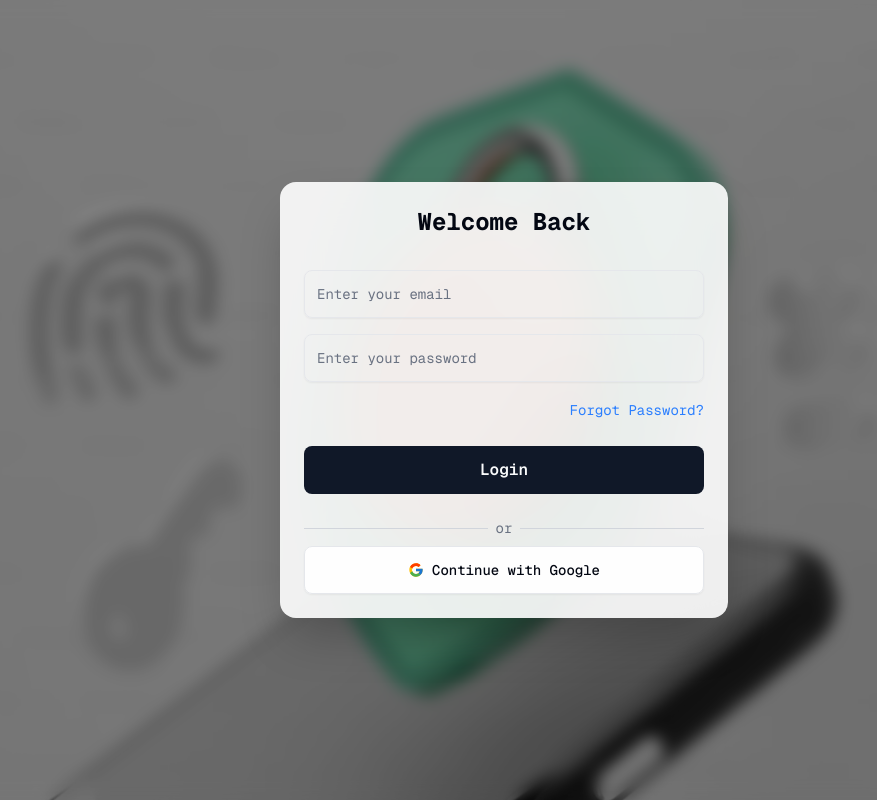
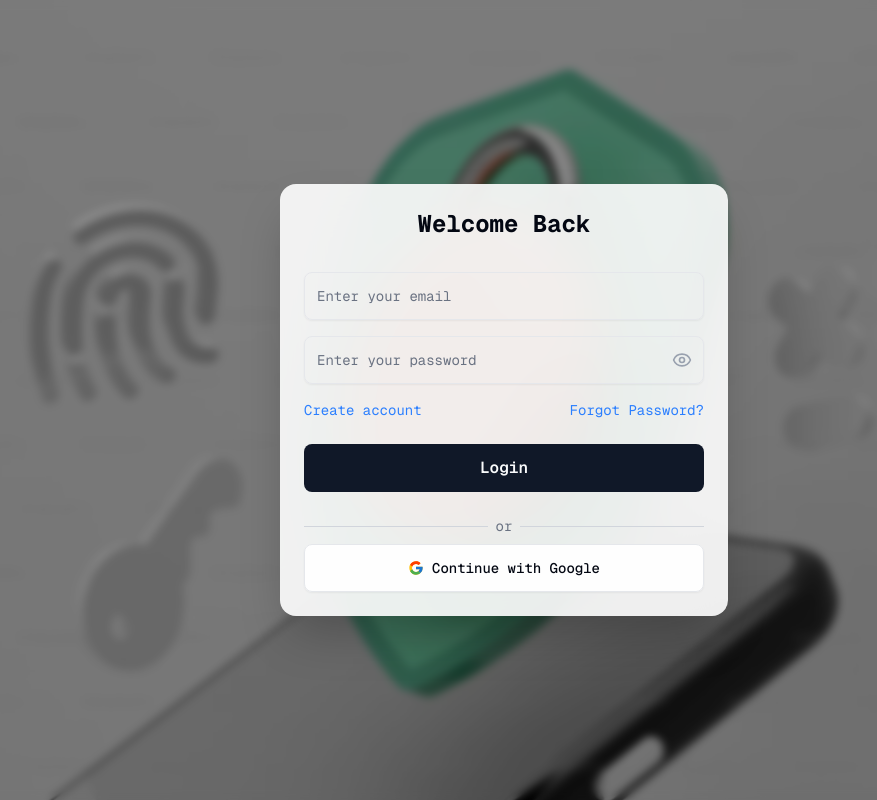
Before and after one commit to Md-Rubel-Ahmed-Rana/TalkTive, a Next.js app in the folder frontend/: page / in a window 1280 px wide. Shown: the whole page, without its empty margins (136-1013 px from the left). Built offline with nearby package versions, Linux system fonts and the light colour scheme.

Commit message:
login page design fully completed

```diff
--- a/frontend/src/auth/login-form.tsx
+++ b/frontend/src/auth/login-form.tsx
@@ -5,6 +5,7 @@ import { Input } from "@/components/ui/input";
 import { Button } from "@/components/ui/button";
 import Link from "next/link";
 import GoogleLogin from "./google-login";
+import PasswordInput from "@/common/password-input";
 
 const loginSchema = z.object({
   email: z.email("Invalid email address"),
@@ -45,21 +46,21 @@ const LoginForm = () => {
         )}
       </div>
 
-      <div className="flex flex-col">
-        <Input
-          type="password"
-          placeholder="Enter your password"
-          className="h-12 text-base"
-          {...register("password")}
-        />
-        {errors.password && (
-          <span className="text-red-500 text-sm mt-1">
-            {errors.password.message}
-          </span>
-        )}
-      </div>
+      <PasswordInput
+        name="password"
+        register={register}
+        className="h-12 text-base"
+        error={errors.password?.message}
+        placeholder="Enter your password"
+      />
 
-      <div className="text-right">
+      <div className="flex justify-between items-center">
+        <Link
+          href="/account/create"
+          className="text-sm text-blue-500 hover:underline"
+        >
+          Create account
+        </Link>
         <Link
           href="/forgot-password"
           className="text-sm text-blue-500 hover:underline"
--- a/frontend/src/auth/login.tsx
+++ b/frontend/src/auth/login.tsx
@@ -1,15 +1,19 @@
 import { Card, CardContent, CardHeader, CardTitle } from "@/components/ui/card";
 import LoginForm from "./login-form";
 
-
- const Login = () => {
+const Login = () => {
   return (
-    <div className="w-screen h-screen relative flex items-center justify-center bg-cover bg-center" style={{ backgroundImage: `url('/auth-bg-image.png')` }}>
-      <div className="absolute inset-0 bg-black/40 backdrop-blur-sm" />
+    <div
+      className="w-screen h-screen relative flex items-center justify-center bg-cover bg-center bg-repeat-0"
+      style={{ backgroundImage: `url('/auth-bg-image.png')` }}
+    >
+      <div className="absolute inset-0 bg-black/40 backdrop-blur-xs" />
 
       <Card className="w-full max-w-md relative z-10 shadow-2xl border-0 bg-white/90 backdrop-blur-xl rounded-2xl">
         <CardHeader>
-          <CardTitle className="text-center text-2xl font-bold">Welcome Back</CardTitle>
+          <CardTitle className="text-center text-2xl font-bold">
+            Welcome Back
+          </CardTitle>
         </CardHeader>
         <CardContent>
           <LoginForm />
@@ -17,6 +21,6 @@ import LoginForm from "./login-form";
       </Card>
     </div>
   );
-}
+};
 
-export default Login
+export default Login;
--- /dev/null
+++ b/frontend/src/common/password-input.tsx
@@ -0,0 +1,45 @@
+import { Input } from "@/components/ui/input";
+import { useState } from "react";
+import { UseFormRegister, FieldValues, Path } from "react-hook-form";
+import { Eye, EyeOff } from "lucide-react";
+
+type PasswordInputProps<T extends FieldValues> = {
+  name: Path<T>;
+  placeholder?: string;
+  register: UseFormRegister<T>;
+  error?: string;
+  className?: string;
+};
+
+const PasswordInput = <T extends FieldValues>({
+  name,
+  placeholder,
+  register,
+  error,
+  className,
+}: PasswordInputProps<T>) => {
+  const [showPassword, setShowPassword] = useState(false);
+
+  return (
+    <div className="flex flex-col relative">
+      <Input
+        type={showPassword ? "text" : "password"}
+        placeholder={placeholder}
+        className={`h-12 text-base pr-10 ${className || ""}`}
+        {...register(name)}
+      />
+      <button
+        type="button"
+        onClick={() => setShowPassword(!showPassword)}
+        className={`absolute right-3 ${
+          error ? "top-1/3 -translate-y-1/2" : "top-1/2 -translate-y-1/2"
+        } text-gray-400 hover:text-gray-600 cursor-pointer`}
+      >
+        {showPassword ? <EyeOff size={20} /> : <Eye size={20} />}
+      </button>
+      {error && <span className="text-red-500 text-sm mt-1">{error}</span>}
+    </div>
+  );
+};
+
+export default PasswordInput;
```
